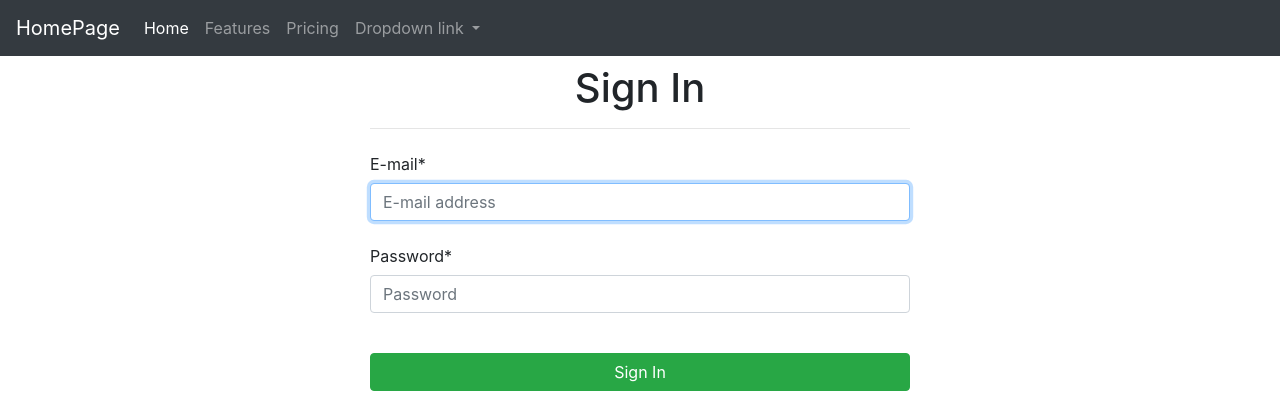
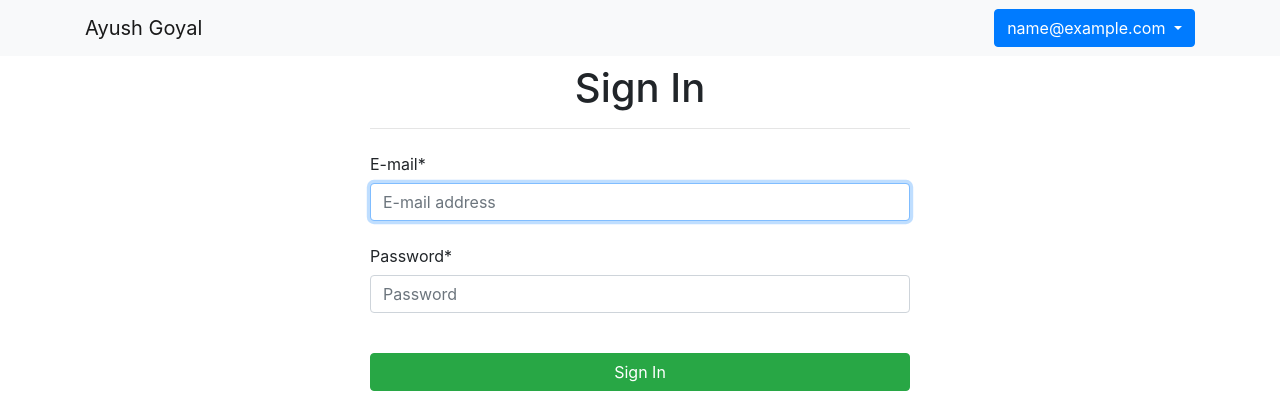
Before and after one commit to ayush6624/udemy, a Flask app: page /accounts in a window 1280 px wide. Shown: the top 418 px of the page. Run offline with Flask 2, Linux system fonts and the light colour scheme; the visitor is signed in with stand-in values (Sample User, id 1); some libraries are stand-ins or nearby versions.

Commit message:
major changes to frontend

```diff
--- a/templates/main.html
+++ b/templates/main.html
@@ -14,36 +14,36 @@
     <title>MyApp</title>
     {% block head%} {% endblock%}
   </head>
+
   <body>
-    <nav class="navbar navbar-expand-lg navbar-dark bg-dark">
-      <a class="navbar-brand" href="/">HomePage</a>
-      <button class="navbar-toggler" type="button" data-toggle="collapse" data-target="#navbarNavDropdown" aria-controls="navbarNavDropdown" aria-expanded="false" aria-label="Toggle navigation">
-        <span class="navbar-toggler-icon"></span>
-      </button>
-      <div class="collapse navbar-collapse" id="navbarNavDropdown">
-        <ul class="navbar-nav">
-          <li class="nav-item active">
-            <a class="nav-link" href="#">Home <span class="sr-only">(current)</span></a>
-          </li>
-          <li class="nav-item">
-            <a class="nav-link" href="#">Features</a>
-          </li>
-          <li class="nav-item">
-            <a class="nav-link" href="#">Pricing</a>
-          </li>
-          <li class="nav-item dropdown">
-            <a class="nav-link dropdown-toggle" href="#" id="navbarDropdownMenuLink" data-toggle="dropdown" aria-haspopup="true" aria-expanded="false">
-              Dropdown link
-            </a>
-            <div class="dropdown-menu" aria-labelledby="navbarDropdownMenuLink">
-              <a class="dropdown-item" href="#">Action</a>
-              <a class="dropdown-item" href="#">Another action</a>
-              <a class="dropdown-item" href="#">Something else here</a>
+    {% with messages = get_flashed_messages() %} {% if messages %} {% for message in messages %}
+    <div class="alert alert-warning alert-dismissible" role="alert">
+      <button type="button" class="close" data-dismiss="alert" aria-label="Close"><span aria-hidden="true">×</span></button>
+      {{ message }}
+    </div>
+    {% endfor %} {% endif %} {% endwith %}
+
+    <nav class="navbar navbar-light navbar-expand-md bg-light navigation-clean">
+      <div class="container">
+        <a class="navbar-brand" href="/">Ayush Goyal</a>
+        <button class="navbar-toggler" type="button" data-toggle="collapse" data-target="#navbarNavDropdown" aria-controls="navbarNavDropdown" aria-expanded="false" aria-label="Toggle navigation">
+          <span class="navbar-toggler-icon"></span>
+        </button>
+        <div class="collapse navbar-collapse justify-content-end" id="navbarNavDropdown">
+          <li class="navbar-nav dropdown ">
+            <a class="btn btn-primary ml-auto dropdown-toggle" role="button" data-toggle="dropdown" href="/accounts/login">{%if session['email']%} {{ session["email"] }} {%else%} Login {%endif%}</a>
+            <div class="dropdown-menu dropdown-menu-right">
+              {%if session['email']%} <a class="dropdown-item" href="/dashboard">Dashboard</a>
+              <a class="dropdown-item" href="/logout">Logout</a>
+              {%else%}
+              <a class="dropdown-item" href="/accounts/login">Login</a>
+              {%endif%}
             </div>
           </li>
-        </ul>
+        </div>
       </div>
     </nav>
+
     <div id="container">
       {% block body%} {% endblock%}
     </div>
```
Also changed, not shown: templates/index.html (+24 -3 lines).
